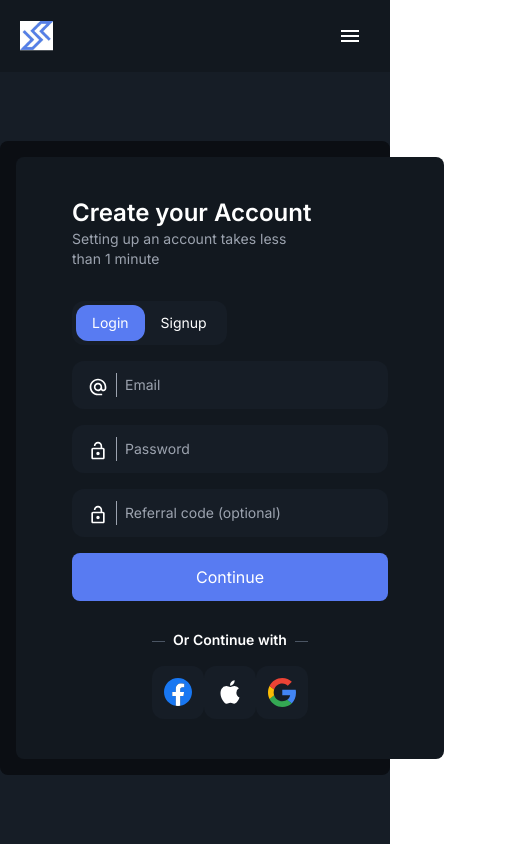
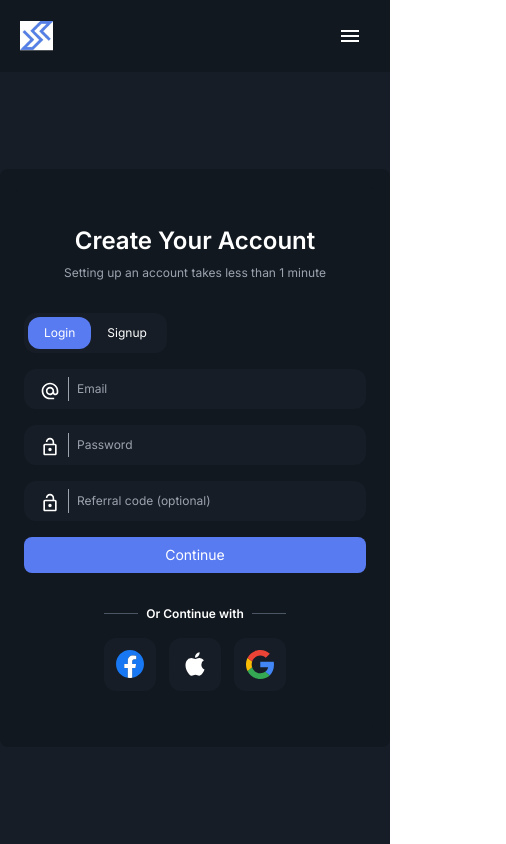
Before and after one commit to apkgifty/apk-gifty-forked, a Next.js app: page /auth/login in a window 390 px wide. Shown: the whole page, 506 px wide, since content can reach past the window. Built offline with nearby package versions, Linux system fonts and the light colour scheme.

Commit message:
responsive form done

```diff
--- a/app/auth/login/page.tsx
+++ b/app/auth/login/page.tsx
@@ -10,7 +10,7 @@ const LoginPage = () => {
           <div className="flex-1 ">
             <Signup />
           </div>
-          <div className="flex-1 bg-transparent">images</div>
+          <div className="flex-1 bg-transparent hidden lg:flex">images</div>
         </div>
       </Card>
     </div>
--- a/components/Card/Card.tsx
+++ b/components/Card/Card.tsx
@@ -5,7 +5,11 @@ interface Prop {
 }
 
 const Card: React.FC<Prop> = ({ children }) => {
-  return <div className="px-4 py-4 bg-primary rounded-lg">{children}</div>;
+  return (
+    <div className="w-full px-4 py-4 bg-secondary lg:bg-primary rounded-lg">
+      {children}
+    </div>
+  );
 };
 
 export default Card;
--- a/components/Form/ButtonIcon.tsx
+++ b/components/Form/ButtonIcon.tsx
@@ -4,7 +4,7 @@ const ButtonIcon = () => {
   return (
     <button
       type="button"
-      className="w-full rounded-lg bg-[#587BF2] px-2 py-3 flex justify-center"
+      className="w-full rounded-lg bg-[#587BF2] text-sm px-2 py-2  flex justify-center lg:py-3 lg:text-base"
     >
       Continue
     </button>
--- a/components/Form/ExternalLoginButton.tsx
+++ b/components/Form/ExternalLoginButton.tsx
@@ -4,11 +4,11 @@ interface Props {
 
 const ExternalLoginButton: React.FC<Props> = ({ iconUrl }) => {
   return (
-    <div className="flex px-3 py-3 bg-tertiary rounded-xl ">
+    <button type="button" className="flex px-3 py-3 bg-tertiary rounded-xl ">
       <div className="w-7">
         <img src={iconUrl} />
       </div>
-    </div>
+    </button>
   );
 };
 
--- a/components/Form/ExternalLogins.tsx
+++ b/components/Form/ExternalLogins.tsx
@@ -5,7 +5,7 @@ const ExternalLogins = () => {
   return (
     <div>
       <div className="w-full relative border-t border-gray-600 flex justify-center">
-        <p className="absolute -top-3 bg-secondary font-semibold px-2 text-sm">
+        <p className="absolute -top-2  bg-secondary font-semibold px-2 text-xs lg:text-sm lg:-top-3">
           Or Continue with
         </p>
       </div>
--- /dev/null
+++ b/components/Form/FormHeader.tsx
@@ -0,0 +1,19 @@
+interface Props {
+  title: string;
+  subtitle: string;
+}
+
+const FormHeader: React.FC<Props> = ({ title, subtitle }) => {
+  return (
+    <div className="px-4 lg:pl-14 lg:pr-8">
+      <h3 className="text-center text-2xl mb-2 font-semibold lg:text-left">
+        {title}
+      </h3>
+      <p className="text-center text-gray-400 text-xs lg:text-sm lg:text-left lg:pr-24">
+        {subtitle}
+      </p>
+    </div>
+  );
+};
+
+export default FormHeader;
--- a/components/Form/FormInput.tsx
+++ b/components/Form/FormInput.tsx
@@ -10,11 +10,11 @@ interface Props {
 
 const FormInput: React.FC<Props> = ({ icon, type, placeholder }) => {
   return (
-    <div className="w-full px-2 py-3 bg-tertiary rounded-xl flex gap-2 ">
+    <div className="w-full px-2 py-2 bg-tertiary rounded-xl flex gap-2 lg:py-3 ">
       <div className="px-2 border-r border-gray-400">{icon}</div>
       <input
         type={type}
-        className="bg-transparent outline-none text-sm"
+        className="bg-transparent outline-none text-xs lg:text-sm"
         placeholder={placeholder}
       />
     </div>
--- a/components/Form/Signup.tsx
+++ b/components/Form/Signup.tsx
@@ -7,22 +7,16 @@ import LockOpenIcon from "@mui/icons-material/LockOpen";
 import ButtonIcon from "./ButtonIcon";
 import ExternalLogins from "./ExternalLogins";
 import Switch from "./Switch";
+import FormHeader from "./FormHeader";
 
 const Signup = () => {
   return (
     <div className="bg-secondary rounded-lg  py-10">
-      <div className="pl-14 pr-8">
-        <h3 className="text-2xl font-semibold">Create your Account</h3>
-        <p className="text-gray-400 text-sm pr-24">
-          Setting up an account takes less than 1 minute
-        </p>
-      </div>
-      <div className="flex flex-col gap-4 mt-8 px-14">
-        {/* <FormInput
-          placeholder="Email"
-          type="text"
-          icon={<AlternateEmailIcon fontSize="small" />}
-        /> */}
+      <FormHeader
+        title="Create Your Account"
+        subtitle="Setting up an account takes less than 1 minute"
+      />
+      <div className="flex flex-col gap-4 mt-8 px-2 lg:px-14">
         <Switch />
         <FormInput
           placeholder="Email"
--- a/components/Form/Switch.tsx
+++ b/components/Form/Switch.tsx
@@ -1,4 +1,5 @@
 import { useState } from "react";
+import ToggleButton from "./ToggleButton";
 
 const Switch = () => {
   const [activeOption, setActiveOption] = useState("login");
@@ -10,26 +11,16 @@ const Switch = () => {
   return (
     <div className="flex ">
       <div className="max-w-md p-1 bg-tertiary rounded-xl">
-        <button
-          className={`px-4 py-2 text-sm rounded-xl ${
-            activeOption === "login"
-              ? "bg-[#587BF2] text-white"
-              : "bg-transparent"
-          }`}
-          onClick={() => handleSwitch("login")}
-        >
-          Login
-        </button>
-        <button
-          className={`px-4 py-2 text-sm rounded-xl ${
-            activeOption === "signup"
-              ? "bg-[#587BF2] text-white"
-              : "bg-transparent"
-          }`}
-          onClick={() => handleSwitch("signup")}
-        >
-          Signup
-        </button>
+        <ToggleButton
+          title="Login"
+          color={activeOption === "login" ? "bg-[#587BF2]" : "bg-transparent"}
+          handleSwitch={handleSwitch}
+        />
+        <ToggleButton
+          title="Signup"
+          color={activeOption === "signup" ? "bg-[#587BF2]" : "bg-transparent"}
+          handleSwitch={handleSwitch}
+        />
       </div>
     </div>
   );
--- /dev/null
+++ b/components/Form/ToggleButton.tsx
@@ -0,0 +1,18 @@
+interface Props {
+  color: string;
+  title: string;
+  handleSwitch: any;
+}
+
+const ToggleButton: React.FC<Props> = ({ color, title, handleSwitch }) => {
+  return (
+    <button
+      className={`px-4 py-2 text-xs rounded-xl ${color}`}
+      onClick={() => handleSwitch(title.toLowerCase())}
+    >
+      {title}
+    </button>
+  );
+};
+
+export default ToggleButton;
```
